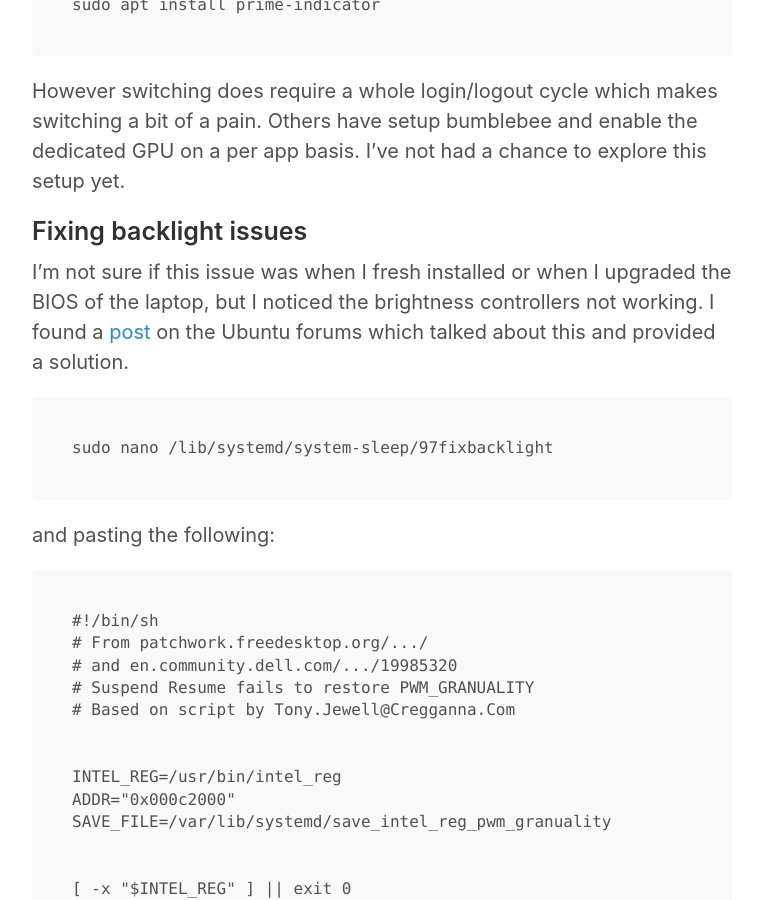
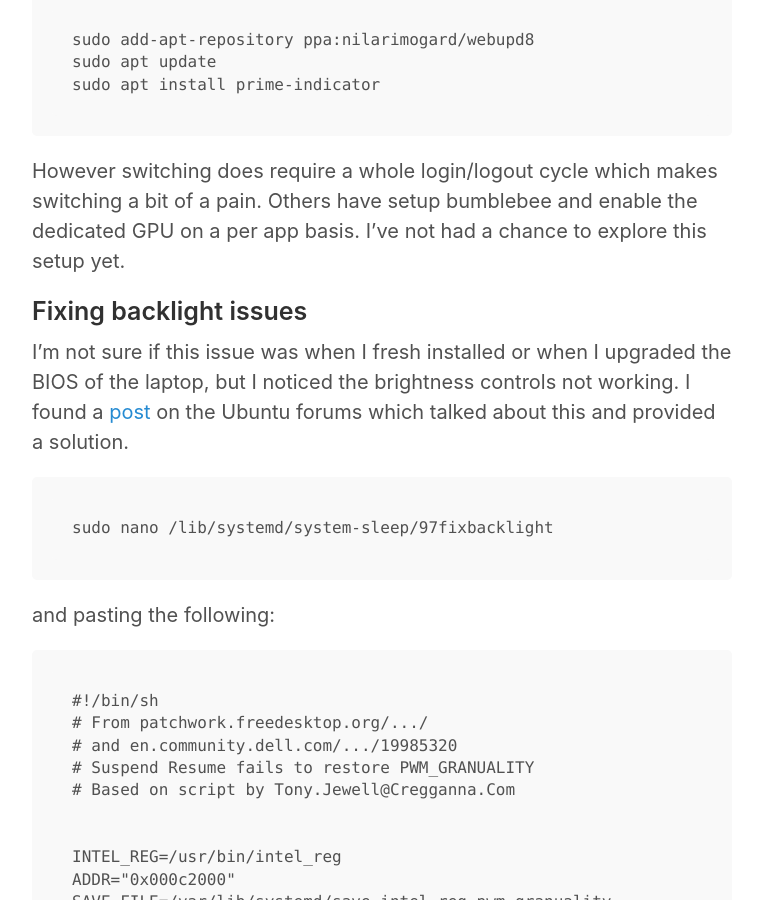
Before and after one commit to inverse/personal-site, a Jekyll site: the page built from _posts/2016-09-10-xps-15-9550-ubuntu-setup.md, in a window 1280 px wide and 900 px high, scrolled down 2713 px. Shown: the whole window, without its empty margins (258-1020 px from the left). Built offline with Jekyll 4.4.1, drawn with Linux system fonts in a browser that asks for light colours; comment, search, counter and statistics services are not loaded; some of the changed text lies outside the part shown.

Commit message:
Fix titles, add more

````diff
--- a/_posts/2016-09-10-xps-15-9550-ubuntu-setup.md
+++ b/_posts/2016-09-10-xps-15-9550-ubuntu-setup.md
@@ -28,7 +28,7 @@
 
 I soon noticed that bluetooth was not working and researched a bit on how to fix this and it seemed to point to a [missing firmware file][0]. The file can be obtained [here][5]. Once downloaded copy to `/lib/firmware/brcm/` and reboot the system.
 
-## Upgrading the Kernel
+## Upgrading the kernel
 
 Ubuntu 16.04 ships with the `4.4` version of the kernel. I wanted to use the latest version which at the time of writing is `4.7.3`. This can be done by visiting the [Ubuntu mainline build site][9] and download to a new directory the following files using either `wget` or `curl`.
 
@@ -74,7 +76,7 @@
 
 ## Fixing backlight issues
 
-I'm not sure if this issue was when I fresh installed or when I upgraded the BIOS of the laptop, but I noticed the brightness controllers not working. I found a [post][11] on the Ubuntu forums which talked about this and provided a solution.
+I'm not sure if this issue was when I fresh installed or when I upgraded the BIOS of the laptop, but I noticed the brightness controls not working. I found a [post][11] on the Ubuntu forums which talked about this and provided a solution.
 
  ```
 sudo nano /lib/systemd/system-sleep/97fixbacklight
````
Also changed, not shown: other parts of _posts/2016-09-10-xps-15-9550-ubuntu-setup.md (+3 -0 lines), _posts/2017-02-03-kodi-setup-raspberry-pi.md (+1 -1 lines).
